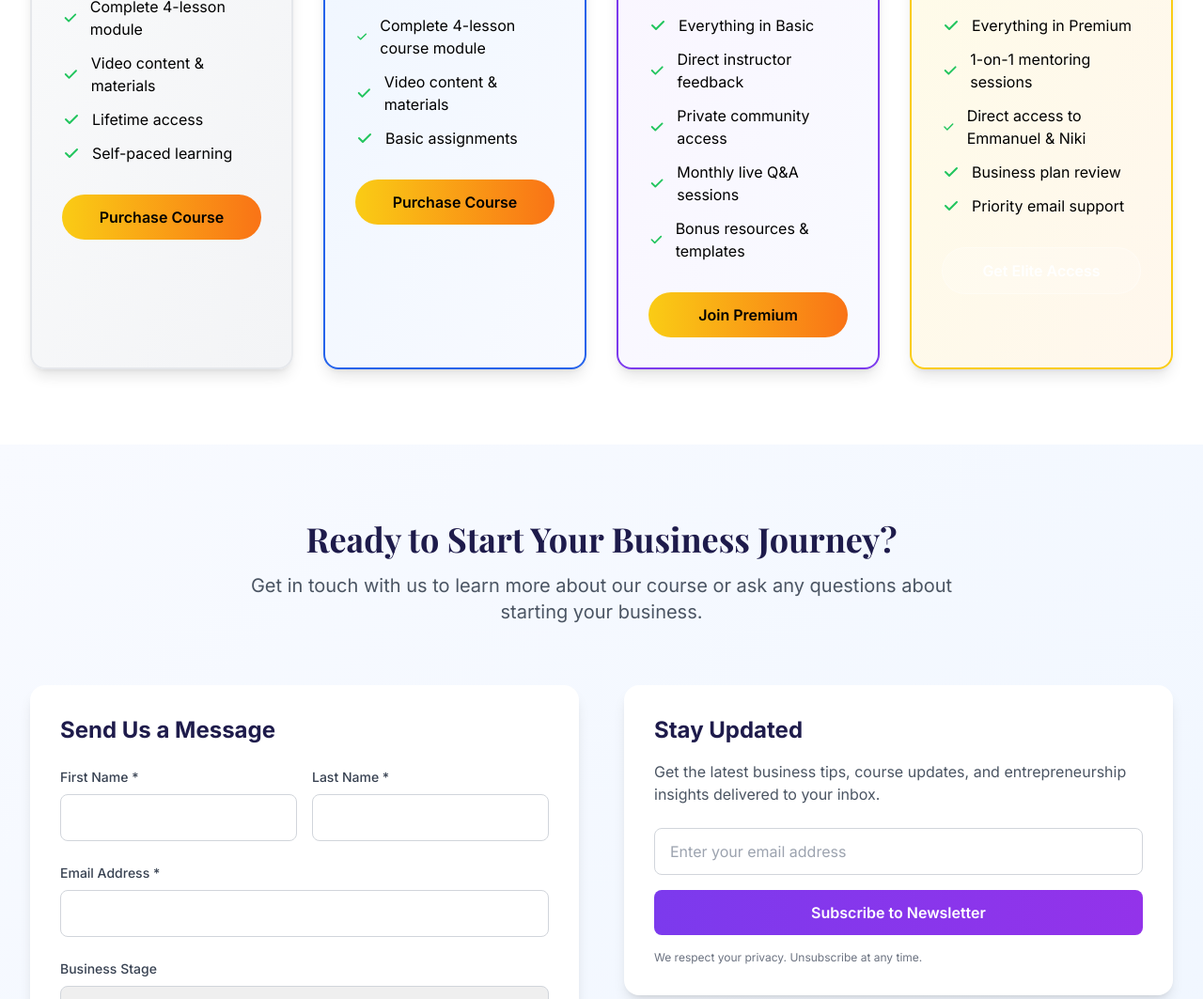
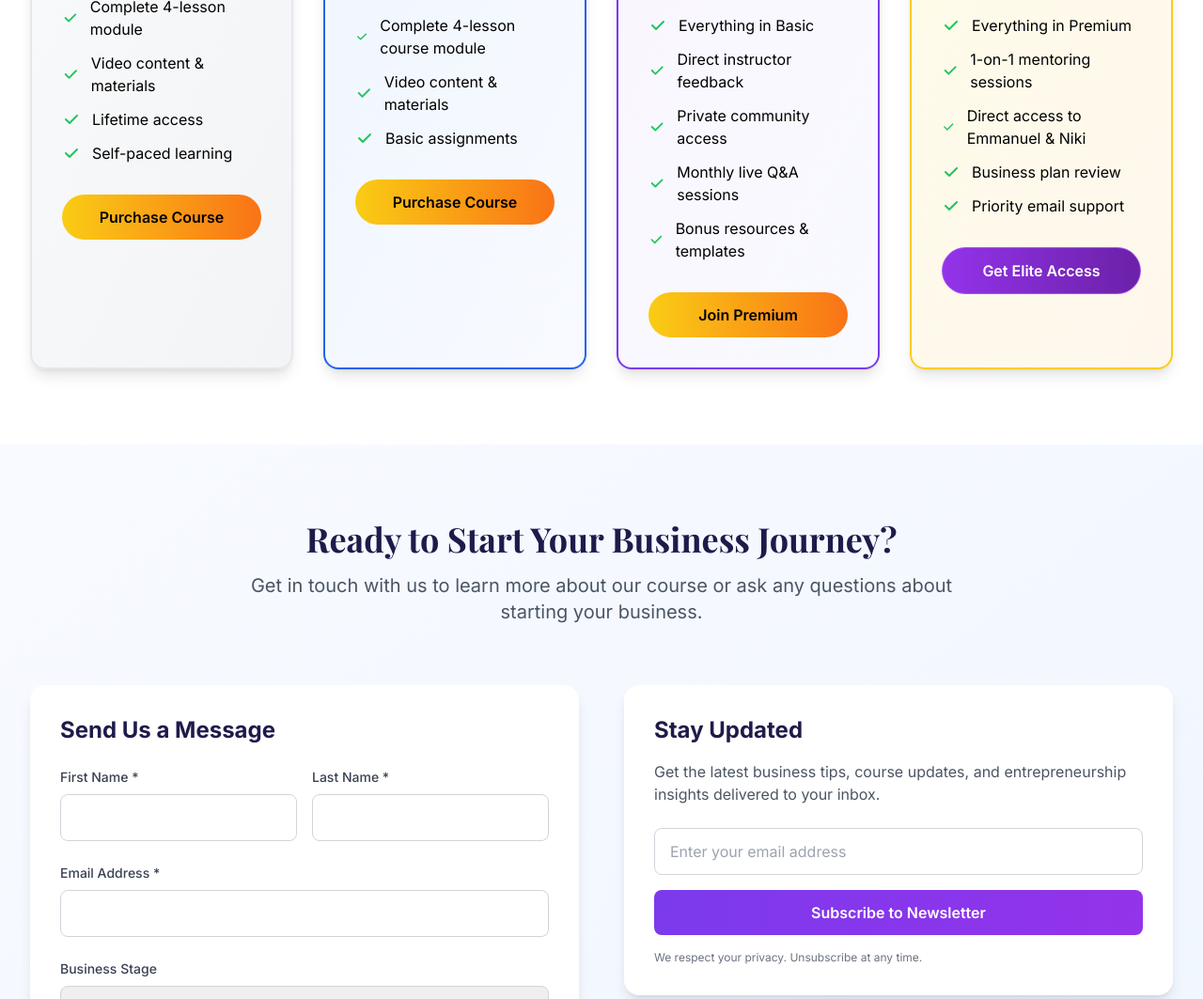
Before and after one commit to scheduling-bmg/burney-academy, a plain HTML site: page index.html in a window 1280 px wide. Shown: the part 3573-4636 px from the top of the page at 94% size. Drawn offline with nearby package versions, Linux system fonts and the light colour scheme; files that its build step writes are made by us from their sources; files whose address does not match are found by name.

Commit message:
Update index.html

```diff
--- a/index.html
+++ b/index.html
@@ -550,9 +550,10 @@
                             </li>
                         </ul>
 
-                        <a href="https://square.link/u/ur9DawM6" class="w-full bg-white/20 hover:bg-white/30 text-white font-semibold py-3 rounded-full border border-white/30 transition-all duration-300 block text-center no-underline">
+                        <a href="https://square.link/u/ur9DawM6" class="w-full bg-gradient-to-r from-purple-600 to-purple-800 hover:from-purple-700 hover:to-purple-900 text-white font-semibold py-3 rounded-full border border-purple-500 transition-all duration-300 transform hover:scale-105 block text-center no-underline">
                             Get Elite Access
                         </a>
+
 
                     </div>
                 </div>
```
